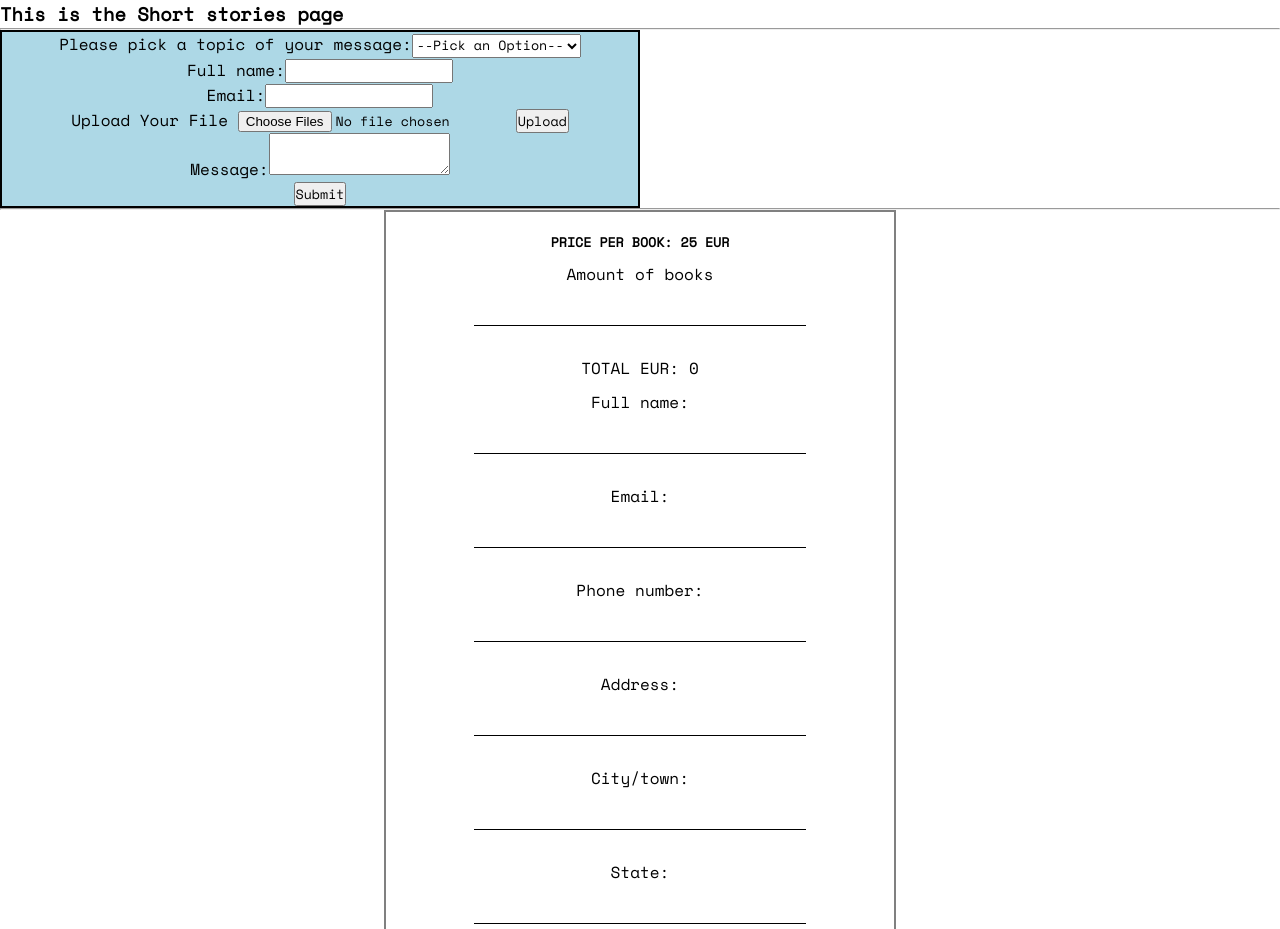
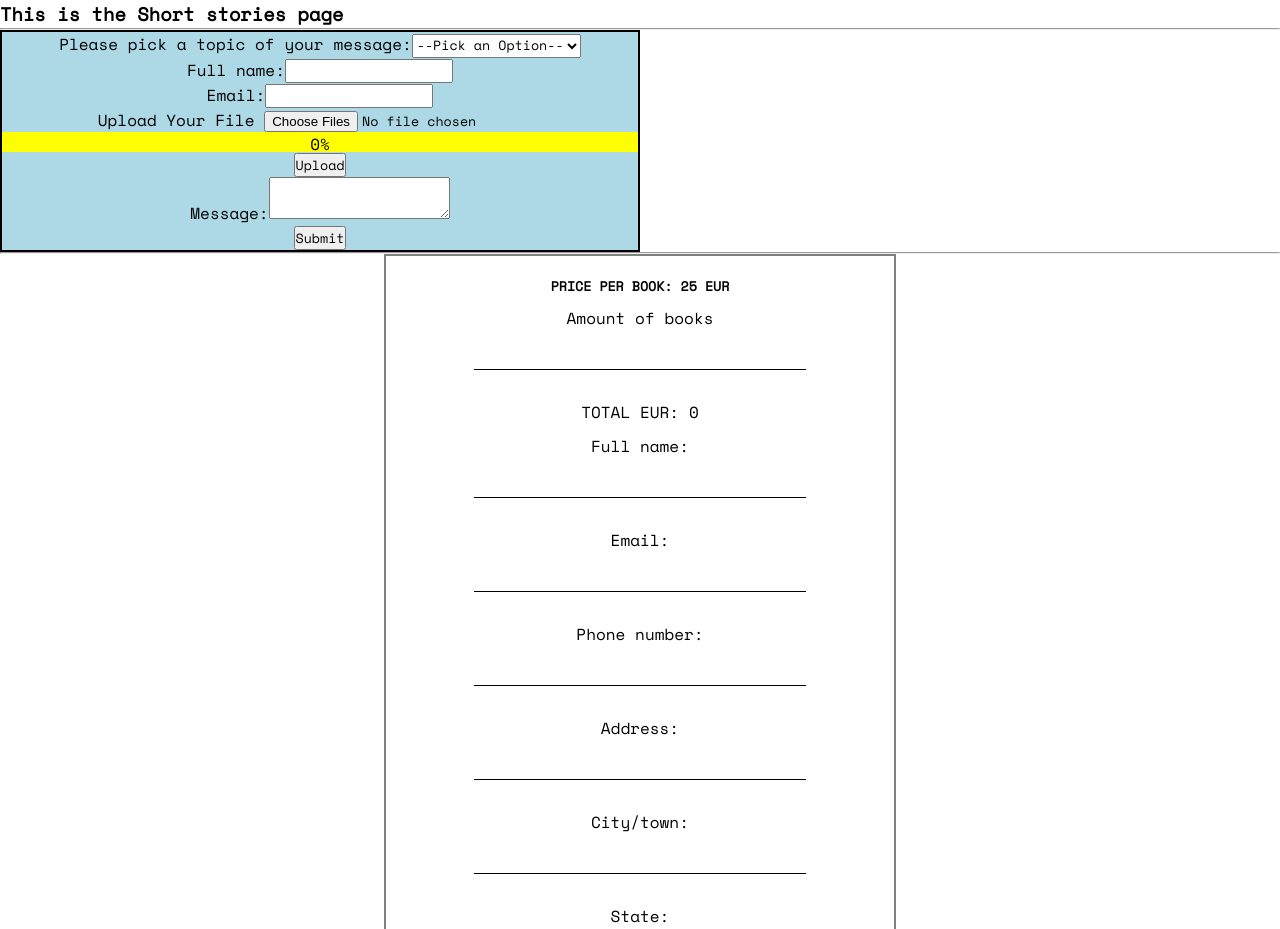
Before and after one commit to yuryiva/authors, a React (Create React App) app in the folder frontend/: page /shortStories in a window 1280 px wide. Shown: the part 800-1729 px from the top of the page. Built offline with nearby package versions, Linux system fonts and the light colour scheme.

Commit message:
upload progress1

```diff
--- a/frontend/package.json
+++ b/frontend/package.json
@@ -10,6 +10,7 @@
     "axios": "^0.21.1",
     "framer-motion": "^3.2.1",
     "react": "^17.0.1",
+    "react-bootstrap": "^1.4.3",
     "react-dom": "^17.0.1",
     "react-router-dom": "^5.2.0",
     "react-scripts": "4.0.1",
--- a/frontend/src/App.css
+++ b/frontend/src/App.css
@@ -0,0 +1,3 @@
+/* *{
+    border: 1px solid black
+} */
--- a/frontend/src/components/contactForm/ContactForm.js
+++ b/frontend/src/components/contactForm/ContactForm.js
@@ -1,5 +1,6 @@
 import React, { useState } from "react";
-// import { Progress } from "reactstrap";
+import { Progress } from "reactstrap";
+import ProgressBar from 'react-bootstrap/ProgressBar'
 import styled from "styled-components";
 import axios from "axios";
 
@@ -131,11 +132,15 @@ const ContactForm = () => {
               multiple // for multiple files upload
               onChange={onChangeHandler}
             />
-            {/* <div className="form-group">
-              <Progress max="100" color="success" value={stateOfLoading}>
+
+            <Pr>
+              {/* <Progress max="100" value={stateOfLoading}>
                 {Math.round(stateOfLoading, 2)}%
-              </Progress>
-            </div> */}
+              </Progress> */}
+              <ProgressBar  variant='success' now={60}>
+              {Math.round(stateOfLoading, 2)}%
+              </ProgressBar>
+            </Pr>
             <button type="button" onClick={onClickHandler}>
               {uploadButton}
             </button>
@@ -154,6 +159,11 @@ const ContactForm = () => {
 
 export default ContactForm;
 
+const Pr = styled.div`
+height: 20px;
+background-color: yellow;
+text-align: center;
+`
 const SendMessageForm = styled.div`
   width: 50%;
   height: 30%;
```
Also changed, not shown: 1 other file (tests, documents, lock files or other folders).
